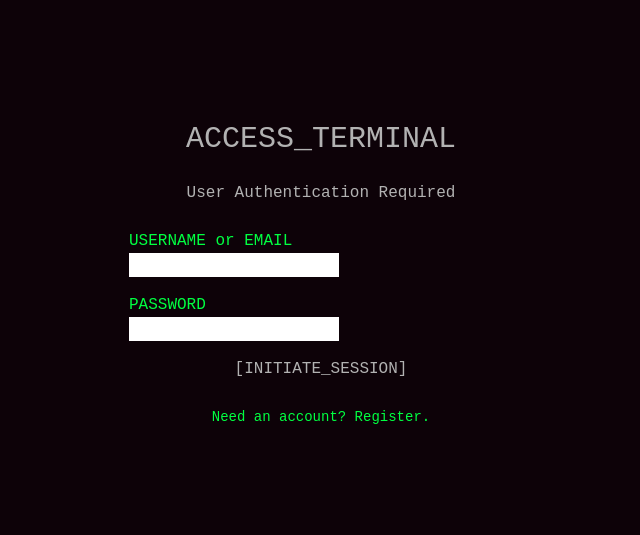
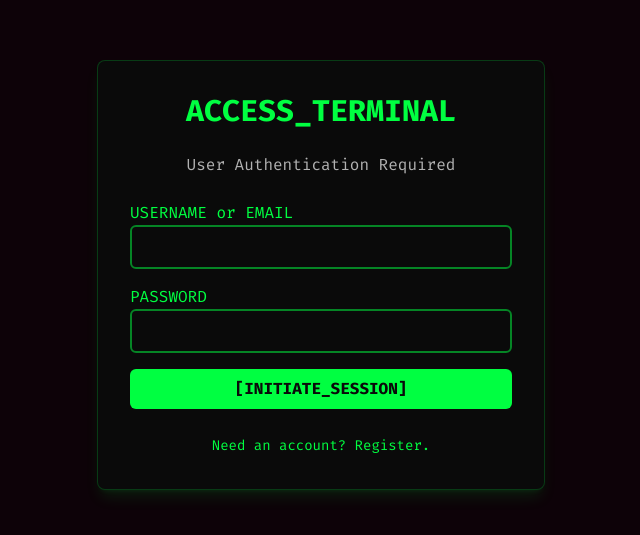
Before and after one commit to Advait251206/Attendance, a React (Create React App) app in the folder frontend/: page /login in a window 1280 px wide. Shown: the part 125-660 px from the top of the page, without its empty margins (319-959 px from the left). Built offline with nearby package versions, Linux system fonts and the light colour scheme; no server answers.

Commit message:
refactor(theme): Revert to original black and green theme

```diff
--- a/frontend/src/App.css
+++ b/frontend/src/App.css
@@ -1,16 +1,38 @@
-/* frontend/src/App.css */
-
-/* Base styling for card elements using the hacker theme */
-.card {
-  @apply bg-cyber-black border border-hacker-green/50 rounded-lg p-6 shadow-lg shadow-hacker-green/10;
+.App {
+  text-align: center;
 }
 
-/* Styling for input fields to match the hacker theme */
-.input-field {
-  @apply w-full bg-matrix-bg border border-hacker-green/50 rounded-md px-3 py-2 text-terminal-gray placeholder-terminal-gray/50 focus:outline-none focus:ring-2 focus:ring-hacker-green focus:border-transparent transition-all;
+.App-logo {
+  height: 40vmin;
+  pointer-events: none;
 }
 
-/* Primary button style */
-.btn-primary {
-  @apply bg-hacker-green text-cyber-black font-bold py-2 px-4 rounded-md hover:bg-opacity-80 transition-all duration-200 focus:outline-none focus:ring-2 focus:ring-offset-2 focus:ring-offset-cyber-black focus:ring-hacker-green disabled:opacity-50 disabled:cursor-not-allowed;
+@media (prefers-reduced-motion: no-preference) {
+  .App-logo {
+    animation: App-logo-spin infinite 20s linear;
+  }
 }
+
+.App-header {
+  background-color: #282c34;
+  min-height: 100vh;
+  display: flex;
+  flex-direction: column;
+  align-items: center;
+  justify-content: center;
+  font-size: calc(10px + 2vmin);
+  color: white;
+}
+
+.App-link {
+  color: #61dafb;
+}
+
+@keyframes App-logo-spin {
+  from {
+    transform: rotate(0deg);
+  }
+  to {
+    transform: rotate(360deg);
+  }
+}
--- a/frontend/src/components/AttendanceTracker.js
+++ b/frontend/src/components/AttendanceTracker.js
@@ -18,6 +18,7 @@ const AttendanceTracker = () => {
     const [loading, setLoading] = useState(true);
     const [error, setError] = useState('');
 
+    // The syntax error here has been fixed (removed the extra '.')
     const fetchData = useCallback(async () => {
         setLoading(true);
         setError('');
--- a/frontend/src/components/SubjectManager.js
+++ b/frontend/src/components/SubjectManager.js
@@ -1,9 +1,7 @@
-// frontend/src/components/SubjectManager.js
-
 import React, { useState, useEffect } from 'react';
 import { motion, AnimatePresence } from 'framer-motion';
 import { BookOpenIcon, PlusIcon } from '@heroicons/react/24/solid';
-import { secureApiClient } from '../api/axios';
+import { secureApiClient } from '../api/axios'; // Use the secure client
 
 const SubjectManager = () => {
   const [subjects, setSubjects] = useState([]);
@@ -12,6 +10,7 @@ const SubjectManager = () => {
   const [error, setError] = useState('');
   const [loading, setLoading] = useState(true);
 
+  // Fetch subjects when the component loads
   useEffect(() => {
     const fetchSubjects = async () => {
       try {
@@ -26,6 +25,7 @@ const SubjectManager = () => {
     fetchSubjects();
   }, []);
 
+  // Handle adding a new subject
   const handleAddSubject = async (e) => {
     e.preventDefault();
     if (!newSubjectName) {
@@ -37,7 +37,7 @@ const SubjectManager = () => {
         name: newSubjectName,
         professor: newProfessor,
       });
-      setSubjects([...subjects, response.data]);
+      setSubjects([...subjects, response.data]); // Add new subject to the list
       setNewSubjectName('');
       setNewProfessor('');
       setError('');
@@ -57,6 +57,7 @@ const SubjectManager = () => {
         {'// My Subjects'}
       </h2>
 
+      {/* Form to add a new subject */}
       <form onSubmit={handleAddSubject} className="flex flex-col md:flex-row gap-4 mb-6">
         <input
           type="text"
@@ -79,6 +80,7 @@ const SubjectManager = () => {
       </form>
       {error && <p className="text-red-500 mb-4">{`Error: ${error}`}</p>}
 
+      {/* List of existing subjects */}
       <div className="space-y-3">
         <AnimatePresence>
           {subjects.length > 0 ? (
--- a/frontend/src/index.css
+++ b/frontend/src/index.css
@@ -1,30 +1,54 @@
-/* frontend/src/index.css */
+/* Import the Google Font defined in tailwind.config.js */
+@import url('https://fonts.googleapis.com/css2?family=Fira+Code:wght@400;700&display=swap');
 
+/* These are the essential Tailwind directives. They MUST come first. */
 @tailwind base;
 @tailwind components;
 @tailwind utilities;
 
-/* Import Fira Code font from Google Fonts */
-@import url('https://fonts.googleapis.com/css2?family=Fira+Code:wght@400;700&display=swap');
-
-/* Apply base styles to the body for a consistent look */
+/*
+  These are your custom "base" and "component" styles.
+  Using the @layer directive is best practice.
+*/
+@layer base {
   body {
     @apply bg-matrix-bg text-terminal-gray font-fira-code;
-  -webkit-font-smoothing: antialiased;
-  -moz-osx-font-smoothing: grayscale;
   }
 
-/* Custom scrollbar with the original green theme */
+  h1, h2, h3, h4, h5, h6 {
+    @apply text-hacker-green font-bold;
+  }
+
+  input, button {
+    @apply font-fira-code;
+  }
+
+  /* Custom scrollbar for the hacker look */
   ::-webkit-scrollbar {
     width: 8px;
   }
+
   ::-webkit-scrollbar-track {
     background: #0a0a0a;
   }
+
   ::-webkit-scrollbar-thumb {
-  background: #00ff41; /* hacker-green */
-  border-radius: 4px;
+    @apply bg-hacker-green;
   }
+
   ::-webkit-scrollbar-thumb:hover {
-  background: #00cc34; /* A darker green for hover */
+    @apply bg-green-400; /* A slightly different green for hover */
   }
+}
+
+@layer components {
+  .card {
+    @apply bg-cyber-black border border-hacker-green/20 rounded-lg p-4 shadow-lg shadow-hacker-green/10;
+  }
+  .btn-primary {
+    @apply bg-hacker-green text-cyber-black font-bold py-2 px-4 rounded-md transition-all duration-300 hover:shadow-lg hover:shadow-hacker-green/40 hover:scale-105 disabled:opacity-50 disabled:cursor-not-allowed;
+  }
+  .input-field {
+    @apply w-full bg-transparent border-2 border-hacker-green/50 rounded-md p-2 text-hacker-green focus:outline-none focus:ring-2 focus:ring-hacker-green focus:border-transparent transition-all;
+  }
+}
--- a/frontend/src/pages/DashboardPage.js
+++ b/frontend/src/pages/DashboardPage.js
@@ -1,9 +1,7 @@
-// frontend/src/pages/DashboardPage.js
-
 import React from 'react';
 import { useAuth } from '../context/AuthContext';
 import { ArrowLeftOnRectangleIcon } from '@heroicons/react/24/solid';
-import AttendanceTracker from '../components/AttendanceTracker';
+import AttendanceTracker from '../components/AttendanceTracker'; // Import the new main component
 
 const DashboardPage = () => {
   const { user, logout } = useAuth();
@@ -22,6 +20,7 @@ const DashboardPage = () => {
       </header>
 
       <main className="grid grid-cols-1 gap-8">
+        {/* The Attendance Tracker is now the main feature of the dashboard */}
         <AttendanceTracker />
       </main>
     </div>
--- a/frontend/src/pages/LoginPage.js
+++ b/frontend/src/pages/LoginPage.js
@@ -28,18 +28,23 @@ const LoginPage = () => {
   const [password, setPassword] = useState('');
   const [confirmPassword, setConfirmPassword] = useState('');
   const [error, setError] = useState('');
+
+  // State to manage the loading indicator on the button
   const [isProcessing, setIsProcessing] = useState(false);
+
   const { login, register } = useAuth();
 
   const handleSubmit = async (e) => {
     e.preventDefault();
     setError('');
-    setIsProcessing(true);
+    setIsProcessing(true); // Set loading to true when the form is submitted
 
     try {
       if (isRegisterMode) {
         if (password !== confirmPassword) {
           setError('Passwords do not match.');
+          // We return here but keep isProcessing true so the user can see the error
+          // and it will be reset on the next action.
           setIsProcessing(false);
           return;
         }
@@ -57,6 +62,7 @@ const LoginPage = () => {
         setError(err.response?.data?.detail || (isRegisterMode ? 'Registration failed.' : 'Login failed.'));
       }
     } finally {
+      // Set loading back to false after the API call finishes (either success or fail)
       setIsProcessing(false);
     }
   };
@@ -137,6 +143,7 @@ const LoginPage = () => {
             </motion.div>
           )}
 
+          {/* This button is now disabled and shows a loading message while processing */}
           <button type="submit" className="w-full btn-primary" disabled={isProcessing}>
             {isProcessing
               ? (isRegisterMode ? 'CREATING_ACCOUNT...' : 'INITIATING_SESSION...')
--- a/frontend/tailwind.config.js
+++ b/frontend/tailwind.config.js
@@ -1,5 +1,3 @@
-// frontend/tailwind.config.js
-
 /** @type {import('tailwindcss').Config} */
 module.exports = {
   content: [
@@ -11,7 +9,6 @@ module.exports = {
         'fira-code': ['"Fira Code"', 'monospace'],
       },
       colors: {
-        // --- REVERTED: Back to the classic hacker green ---
         'hacker-green': '#00ff41',
         'matrix-bg': '#0d0208',
         'cyber-black': '#0a0a0a',
```
Also changed, not shown: frontend/src/App.js (+4 -4 lines). Lines whose indentation alone changed are shown as unchanged.
